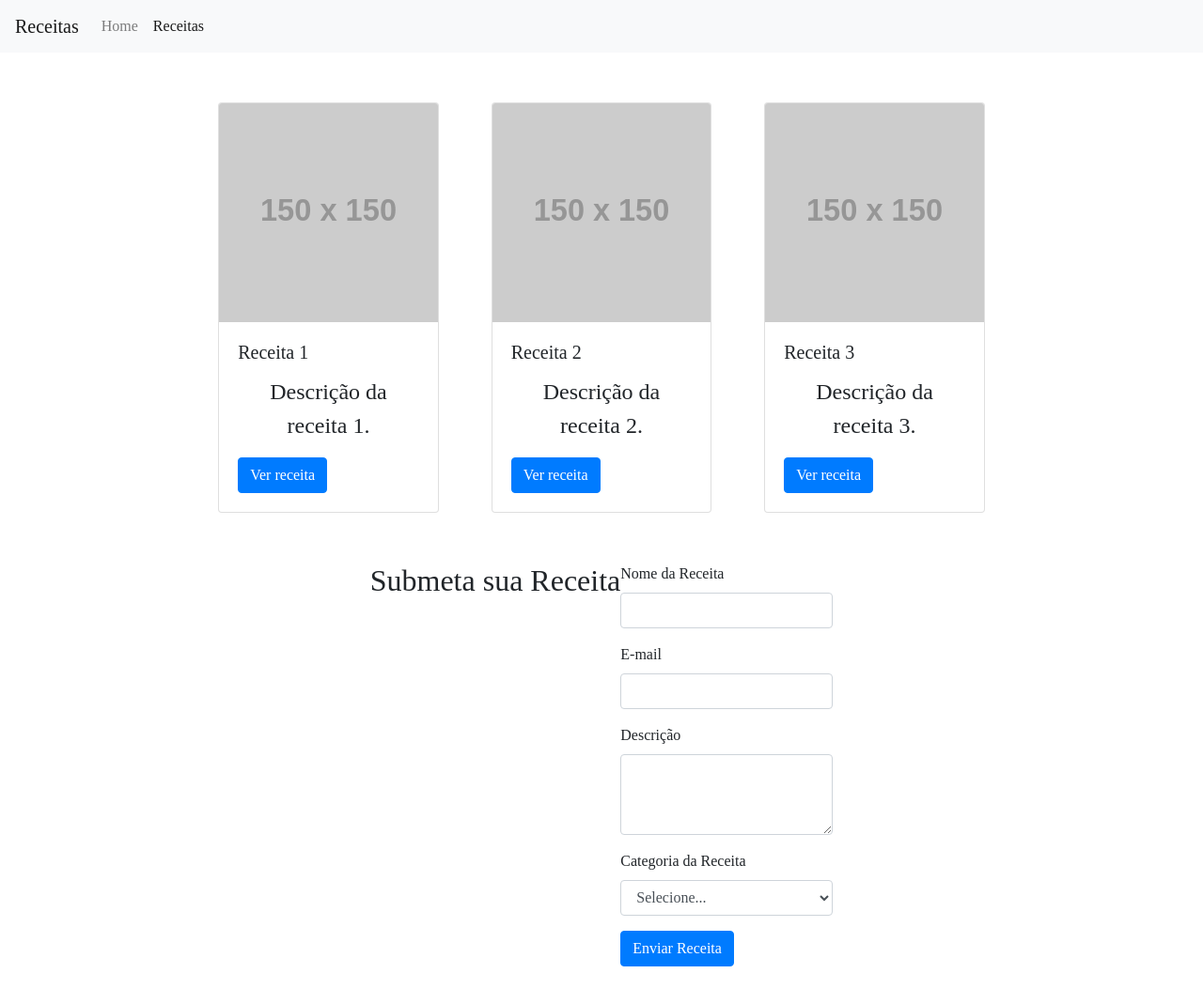
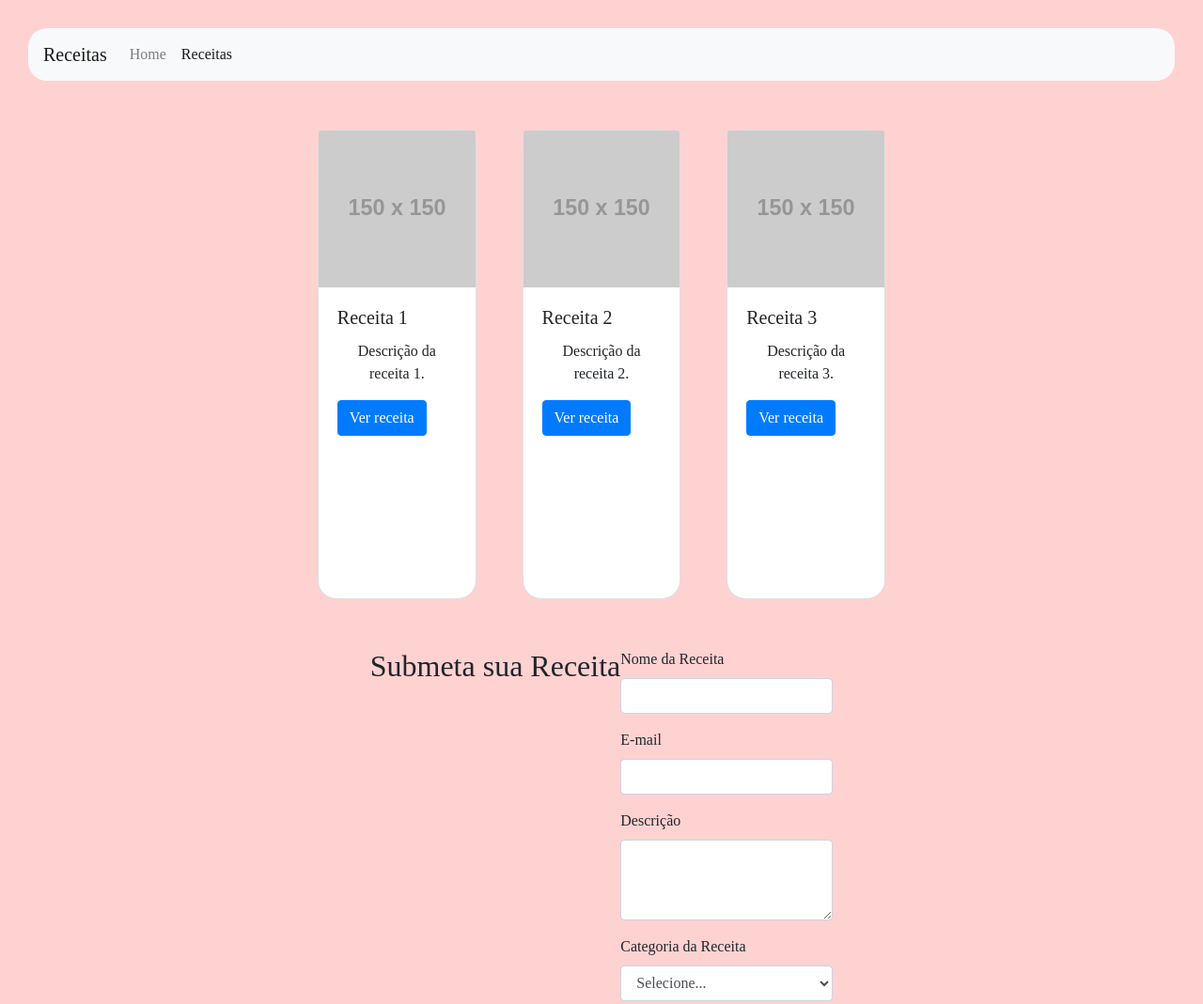
Before and after one commit to maiumyy/projeto-bootstrap, a website: page receitas.html in a window 1280 px wide. Shown: the top 1069 px of the page at 94% size. Before the commit the page ends 1029 px from the top, so only its background shows below. Drawn offline with nearby package versions, Linux system fonts and the light colour scheme; placeholder pictures from the web are drawn by us.

Commit message:
projeto completo

```diff
--- a/css/estilos.scss
+++ b/css/estilos.scss
@@ -1,4 +1,4 @@
-$font-family: 'Arial, sans-serif';
+$font-family: "Comfortaa", serif;
 $primary-color: #3498db;
 $secondary-color: #2ecc71;
 $animation-duration: 1s;
@@ -20,12 +20,24 @@
     }
 }
 
+* {
+    margin: 0;
+}
+
 body {
     font-family: $font-family;
+    padding: 30px;
+    background-color: #ffd2d2;
 }
 
 .navbar {
     margin-bottom: 20px;
+    border-radius: 20px;
+}
+
+.home {
+    display: flex;
+    flex-direction: column;
 }
 
 .container {
@@ -38,20 +50,34 @@
     flex: 1 1 $card-flex-basis;
     margin: $spacing auto;
     max-width: $max-width;
+    height: 500px;
+    border-radius: 20px;
     @include fadeIn($animation-duration);
 }
 
 .card img {
-    max-width: 100%;
+    width: 100%;
     height: auto;
 }
 
 h1 {
-    font-size: clamp(2rem, 5vw, 3rem);
+    font-size: clamp(2rem, 4vw, 3rem);
     text-align: center;
 }
 
 p {
-    font-size: clamp(1rem, 2.5vw, 1.5rem);
+    font-size: clamp(1rem, 0.8vw, 1.5rem);
     text-align: center;
 }
+
+.form {
+    display: flex;
+    flex-direction: column;
+    justify-content: center;
+    align-items: center;
+    background-color: #ff4c4c;
+    color: #fff;
+    border-radius: 20px;
+    padding: 40px;
+    width: 40%;
+}
```
Also changed, not shown: css/estilos.css, 1 other file.
